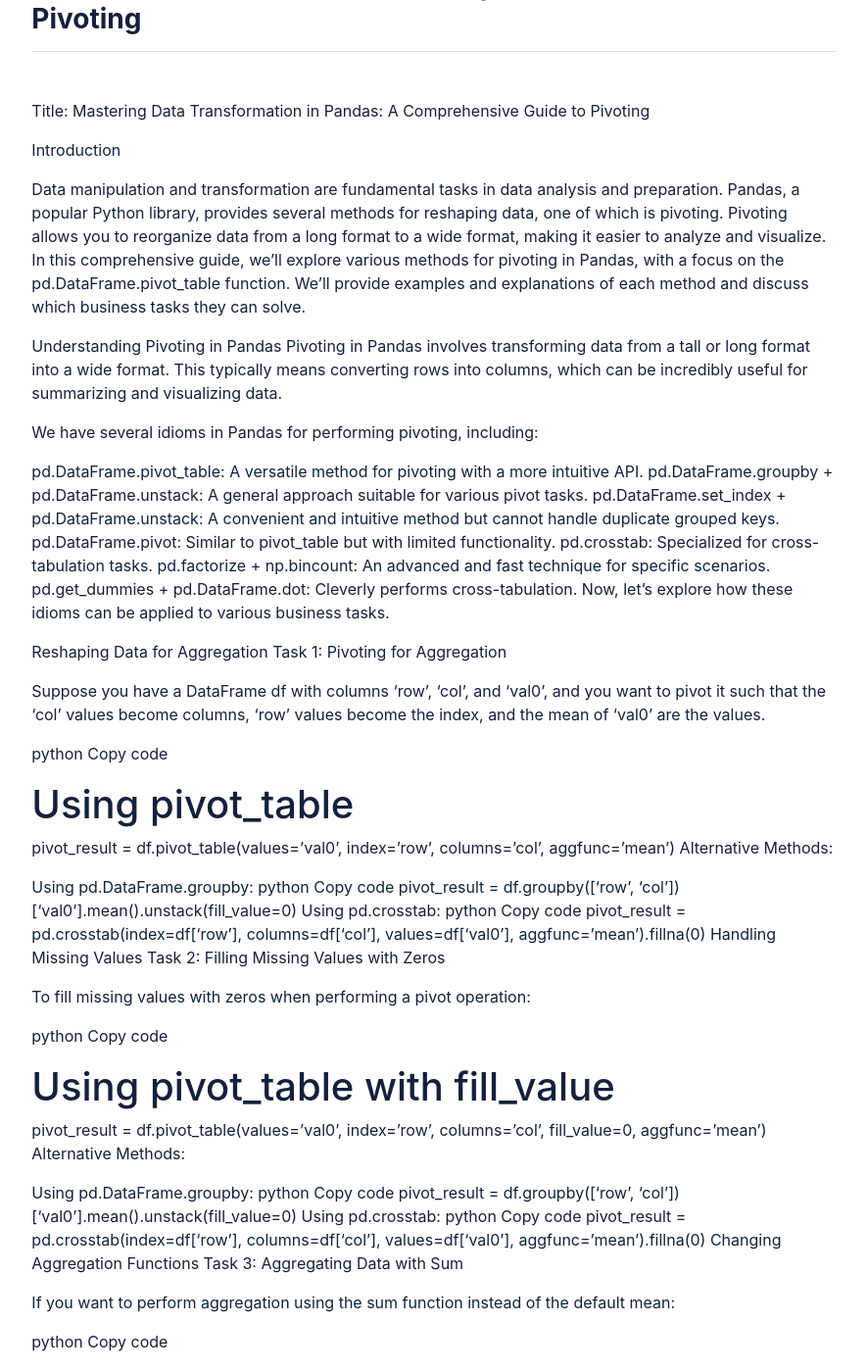
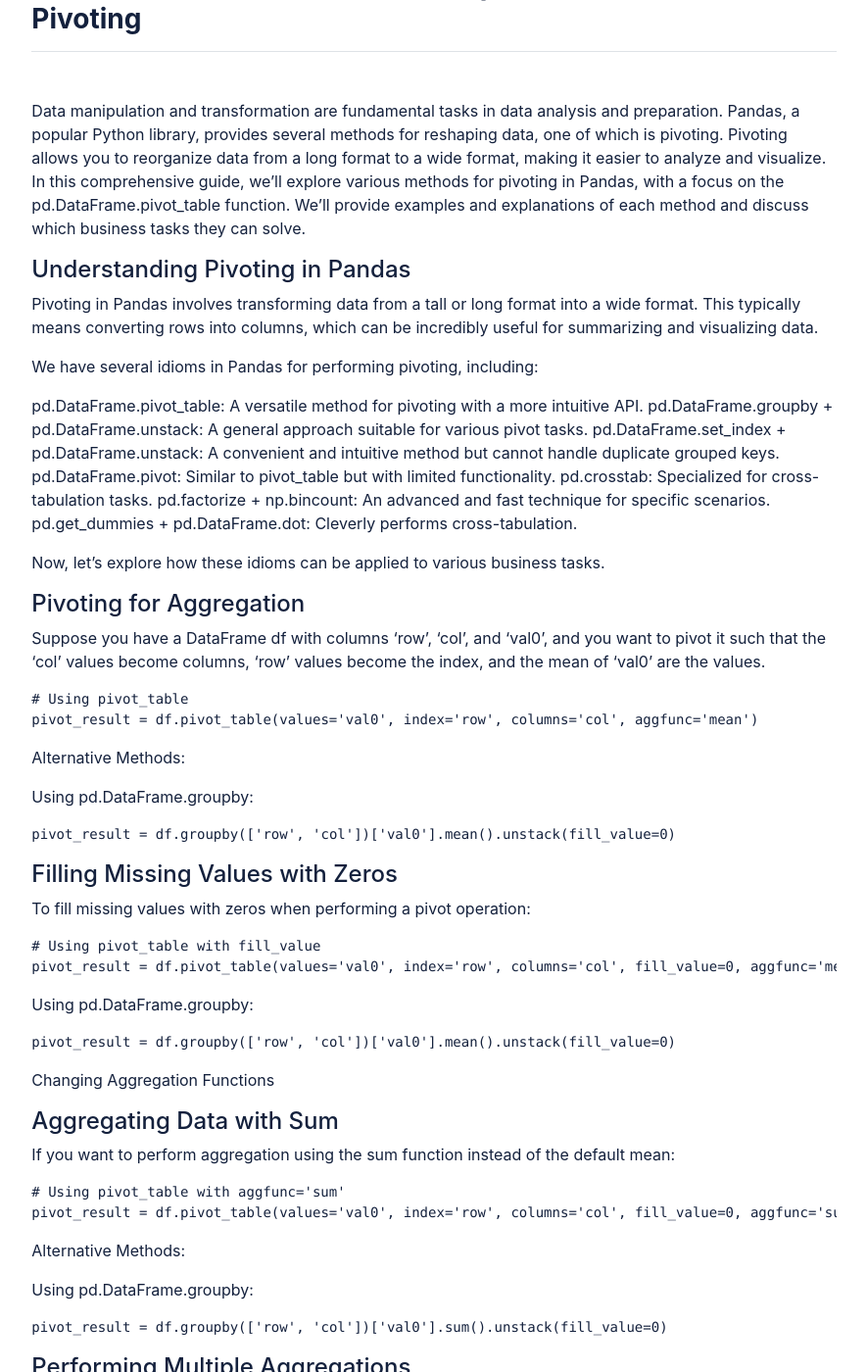
Before and after one commit to ivankmk/ivankmk.github.io, a Jekyll site: the page built from _posts/2023-12-03-transformation-in-pandas-comprehensive-guide-to-pivoting.md, in a window 1280 px wide and 1400 px high, scrolled down 204 px. Shown: the whole window at 98% size, without its empty margins (197-1082 px from the left). Built offline with Jekyll 4.4.1, drawn with Linux system fonts in a browser that asks for light colours; some of the changed text lies outside the part shown.

Commit message:
added new post

````diff
--- a/_posts/2023-12-03-transformation-in-pandas-comprehensive-guide-to-pivoting.md
+++ b/_posts/2023-12-03-transformation-in-pandas-comprehensive-guide-to-pivoting.md
@@ -2,14 +2,9 @@
 layout: post
 title: "Transformation in Pandas: A Comprehensive Guide to Pivoting"
 ---
-
-Title: Mastering Data Transformation in Pandas: A Comprehensive Guide to Pivoting
-
-Introduction
-
 Data manipulation and transformation are fundamental tasks in data analysis and preparation. Pandas, a popular Python library, provides several methods for reshaping data, one of which is pivoting. Pivoting allows you to reorganize data from a long format to a wide format, making it easier to analyze and visualize. In this comprehensive guide, we'll explore various methods for pivoting in Pandas, with a focus on the pd.DataFrame.pivot_table function. We'll provide examples and explanations of each method and discuss which business tasks they can solve.
 
-Understanding Pivoting in Pandas
+#### Understanding Pivoting in Pandas
 Pivoting in Pandas involves transforming data from a tall or long format into a wide format. This typically means converting rows into columns, which can be incredibly useful for summarizing and visualizing data.
 
 We have several idioms in Pandas for performing pivoting, including:
@@ -21,197 +16,167 @@
 pd.crosstab: Specialized for cross-tabulation tasks.
 pd.factorize + np.bincount: An advanced and fast technique for specific scenarios.
 pd.get_dummies + pd.DataFrame.dot: Cleverly performs cross-tabulation.
+
 Now, let's explore how these idioms can be applied to various business tasks.
 
-Reshaping Data for Aggregation
-Task 1: Pivoting for Aggregation
+#### Pivoting for Aggregation
 
 Suppose you have a DataFrame df with columns 'row', 'col', and 'val0', and you want to pivot it such that the 'col' values become columns, 'row' values become the index, and the mean of 'val0' are the values.
 
-python
-Copy code
+```python
 # Using pivot_table
 pivot_result = df.pivot_table(values='val0', index='row', columns='col', aggfunc='mean')
+```
 Alternative Methods:
 
 Using pd.DataFrame.groupby:
-python
-Copy code
+```python
 pivot_result = df.groupby(['row', 'col'])['val0'].mean().unstack(fill_value=0)
-Using pd.crosstab:
-python
-Copy code
-pivot_result = pd.crosstab(index=df['row'], columns=df['col'], values=df['val0'], aggfunc='mean').fillna(0)
-Handling Missing Values
-Task 2: Filling Missing Values with Zeros
+```
+
+#### Filling Missing Values with Zeros
 
 To fill missing values with zeros when performing a pivot operation:
 
-python
-Copy code
+```python
 # Using pivot_table with fill_value
 pivot_result = df.pivot_table(values='val0', index='row', columns='col', fill_value=0, aggfunc='mean')
+```
+
+Using pd.DataFrame.groupby:
+```python
+pivot_result = df.groupby(['row', 'col'])['val0'].mean().unstack(fill_value=0)
+```
+
+Changing Aggregation Functions
+#### Aggregating Data with Sum
+
+If you want to perform aggregation using the sum function instead of the default mean:
+
+```python
+# Using pivot_table with aggfunc='sum'
+pivot_result = df.pivot_table(values='val0', index='row', columns='col', fill_value=0, aggfunc='sum')
+```
+
 Alternative Methods:
 
 Using pd.DataFrame.groupby:
-python
-Copy code
-pivot_result = df.groupby(['row', 'col'])['val0'].mean().unstack(fill_value=0)
-Using pd.crosstab:
-python
-Copy code
-pivot_result = pd.crosstab(index=df['row'], columns=df['col'], values=df['val0'], aggfunc='mean').fillna(0)
-Changing Aggregation Functions
-Task 3: Aggregating Data with Sum
+```python
+pivot_result = df.groupby(['row', 'col'])['val0'].sum().unstack(fill_value=0)
+```
 
-If you want to perform aggregation using the sum function instead of the default mean:
+#### Performing Multiple Aggregations
 
-python
-Copy code
-# Using pivot_table with aggfunc='sum'
-pivot_result = df.pivot_table(values='val0', index='row', columns='col', fill_value=0, aggfunc='sum')
+You can perform multiple aggregations simultaneously using pd.DataFrame.pivot_table. Simply provide a list of callable functions for the aggfunc parameter:
+
+```python
+# Using pivot_table with multiple aggregations
+pivot_result = df.pivot_table(values='val0', index='row', columns='col', fill_value=0, aggfunc=[np.size, np.mean])
+```
+
 Alternative Methods:
 
 Using pd.DataFrame.groupby:
-python
+```python
 Copy code
-pivot_result = df.groupby(['row', 'col'])['val0'].sum().unstack(fill_value=0)
-Using pd.crosstab:
-python
-Copy code
-pivot_result = pd.crosstab(index=df['row'], columns=df['col'], values=df['val0'], aggfunc='sum').fillna(0)
-Performing Multiple Aggregations
-Task 4: Performing Multiple Aggregations
+pivot_result = df.groupby(['row', 'col'])['val0'].agg(['size', 'mean']).unstack(fill_value=0)
+```
 
-You can perform multiple aggregations simultaneously using pd.DataFrame.pivot_table. Simply provide a list of callable functions for the aggfunc parameter:
+#### Aggregating Multiple Value Columns
 
-python
-Copy code
-# Using pivot_table with multiple aggregations
-pivot_result = df.pivot_table(values='val0', index='row', columns='col', fill_value=0, aggfunc=[np.size, np.mean])
+If you have multiple value columns and want to aggregate them simultaneously, you can specify them in the values parameter:
+
+```python
+# Using pivot_table with multiple value columns
+pivot_result = df.pivot_table(values=['val0', 'val1'], index='row', columns='col', fill_value=0, aggfunc='mean')
+```
+
+Alternative Method:
+Using pd.DataFrame.groupby:
+```python
+pivot_result = df.groupby(['row', 'col'])['val0', 'val1'].mean().unstack(fill_value=0)
+```
+
+#### Subdividing Data by Multiple Columns
+
+You can subdivide data by multiple columns using the pd.DataFrame.pivot_table method:
+
+```python
+# Using pivot_table to subdivide by multiple columns
+pivot_result = df.pivot_table(values='val0', index='row', columns=['item', 'col'], fill_value=0, aggfunc='mean')
+```
+
+Alternative Methods:
+Using pd.DataFrame.groupby:
+```python
+pivot_result = df.groupby(['row', 'item', 'col'])['val0'].mean().unstack(['item', 'col']).fillna(0).sort_index(1)
+```
+#### Pivoting with Multiple Index Columns
+
+When you have multiple index columns, you can use the pd.DataFrame.pivot_table method as follows:
+
+```python
+# Using pivot_table with multiple index columns
+pivot_result = df.pivot_table(values='val0', index=['key', 'row'], columns=['item', 'col'], fill_value=0, aggfunc='mean')
+```
+
+Alternative Methods:
+Using pd.DataFrame.groupby:
+```python
+pivot_result = df.groupby(['key', 'row', 'item', 'col'])['val0'].mean().unstack(['item', 'col']).fillna(0).sort_index(1)
+```
+
+Using pd.DataFrame.set_index:
+```python
+pivot_result = df.set_index(['key', 'row', 'item', 'col'])['val0'].unstack(['item', 'col']).fillna(0).sort_index(1)
+```
+
+#### Performing Cross-Tabulation
+
+Cross-tabulation is a common business task, and you can achieve it using various methods. Here are a few examples:
+
+```python
+# Using pivot_table for cross-tabulation
+cross_tabulation_result = df.pivot_table(index='row', columns='col', fill_value=0, aggfunc='size')
+```
+
 Alternative Methods:
 
 Using pd.DataFrame.groupby:
-python
-Copy code
-pivot_result = df.groupby(['row', 'col'])['val0'].agg(['size', 'mean']).unstack(fill_value=0)
-Using pd.crosstab:
-python
-Copy code
-pivot_result = pd.crosstab(index=df['row'], columns=df['col'], values=df['val0'], aggfunc=[np.size, np.mean]).fillna(0, downcast='infer')
-Aggregating Multiple Value Columns
-Task 5: Aggregating Multiple Value Columns
 
-If you have multiple value columns and want to aggregate them simultaneously, you can specify them in the values parameter:
+```python
+cross_tabulation_result = df.groupby(['row', 'col'])['val0'].size().unstack(fill_value=0)
+```
 
-python
-Copy code
-# Using pivot_table with multiple value columns
-pivot_result = df.pivot_table(values=['val0', 'val1'], index='row', columns='col', fill_value=0, aggfunc='mean')
-Alternative Method:
-
-Using pd.DataFrame.groupby:
-python
-Copy code
-pivot_result = df.groupby(['row', 'col'])['val0', 'val1'].mean().unstack(fill_value=0)
-Subdividing Data by Multiple Columns
-Task 6: Subdividing Data by Multiple Columns
-
-You can subdivide data by multiple columns using the pd.DataFrame.pivot_table method:
-
-python
-Copy code
-# Using pivot_table to subdivide by multiple columns
-pivot_result = df.pivot_table(values='val0', index='row', columns=['item', 'col'], fill_value=0, aggfunc='mean')
-Alternative Methods:
-
-Using pd.DataFrame.groupby:
-python
-Copy code
-pivot_result = df.groupby(['row', 'item', 'col'])['val0'].mean().unstack(['item', 'col']).fillna(0).sort_index(1)
-Pivoting with Multiple Index Columns
-Task 7: Pivoting with Multiple Index Columns
-
-When you have multiple index columns, you can use the pd.DataFrame.pivot_table method as follows:
-
-python
-Copy code
-# Using pivot_table with multiple index columns
-pivot_result = df.pivot_table(values='val0', index=['key', 'row'], columns=['item', 'col'], fill_value=0, aggfunc='mean')
-Alternative Methods:
-
-Using pd.DataFrame.groupby:
-python
-Copy code
-pivot_result = df.groupby(['key', 'row', 'item', 'col'])['val0'].mean().unstack(['item', 'col']).fillna(0).sort_index(1)
-Using pd.DataFrame.set_index:
-python
-Copy code
-pivot_result = df.set_index(['key', 'row', 'item', 'col'])['val0'].unstack(['item', 'col']).fillna(0).sort_index(1)
-Performing Cross-Tabulation
-Task 8: Performing Cross-Tabulation
-
-Cross-tabulation is a common business task, and you can achieve it using various methods. Here are a few examples:
-
-python
-Copy code
-# Using pivot_table for cross-tabulation
-cross_tabulation_result = df.pivot_table(index='row', columns='col', fill_value=0, aggfunc='size')
-Alternative Methods:
-
-Using pd.DataFrame.groupby:
-python
-Copy code
-cross_tabulation_result = df.groupby(['row', 'col'])['val0'].size().unstack(fill_value=0)
-Using pd.crosstab:
-python
-Copy code
-cross_tabulation_result = pd.crosstab(df['row'], df['col'])
-Using pd.factorize + np.bincount (advanced and obscure method):
-python
-Copy code
-# Perform cross-tabulation using factorize and bincount
-i, r = pd.factorize(df['row'].values)
-j, c = pd.factorize(df['col'].values)
-n, m = r.size, c.size
-b = np.bincount(i * m + j, minlength=n * m).reshape(n, m)
-cross_tabulation_result = pd.DataFrame(b, r, c)
-Using pd.get_dummies + pd.DataFrame.dot (cleverly perform cross-tabulation):
-python
-Copy code
-# Using get_dummies and dot for cross-tabulation
-cross_tabulation_result = pd.get_dummies(df['row']).T.dot(pd.get_dummies(df['col']))
-Converting Long to Wide Format with Multiple Columns
-Task 9: Converting Long to Wide Format with Multiple Columns
+### Converting Long to Wide Format with Multiple Columns
 
 When you want to pivot based on two columns and create a wide format:
 
-python
-Copy code
+```python
 # Using GroupBy.cumcount and DataFrame.pivot
 df['count'] = df.groupby('A').cumcount()
 pivot_result = df.pivot(index='count', columns='A', values='B')
+```
+
 Alternative Method using DataFrame.pivot_table:
 
-python
-Copy code
+```python
 # Using DataFrame.pivot_table
 pivot_result = df.pivot_table(index=df.groupby('A').cumcount(), columns='A', values='B')
-Flattening a MultiIndex to a Single Index
-Task 10: Flattening a MultiIndex to a Single Index
+```
 
+#### Flattening a MultiIndex to a Single Index
 To flatten a DataFrame with a multi-index to a single index, you can use string joining or custom formatting:
 
-python
-Copy code
+```python
 # Flattening a multi-index using string join
 df.columns = df.columns.map('|'.join)
 Or:
 
-python
-Copy code
+```python
 # Flattening a multi-index using custom format
 df.columns = df.columns.map('{0[0]}|{0[1]}'.format)
-Conclusion
+```
 
+<strong>Conclusion</strong>
 Pandas provides a versatile set of tools for pivoting and reshaping data, making it a powerful library for data manipulation and analysis. By mastering the various pivoting idioms and understanding their applications, you can efficiently transform and prepare your data for a wide range of business tasks, from aggregation to cross-tabulation and beyond. Whether you're a data analyst, data scientist, or business professional, these techniques will help you work with your data effectively and make more informed decisions.
````
